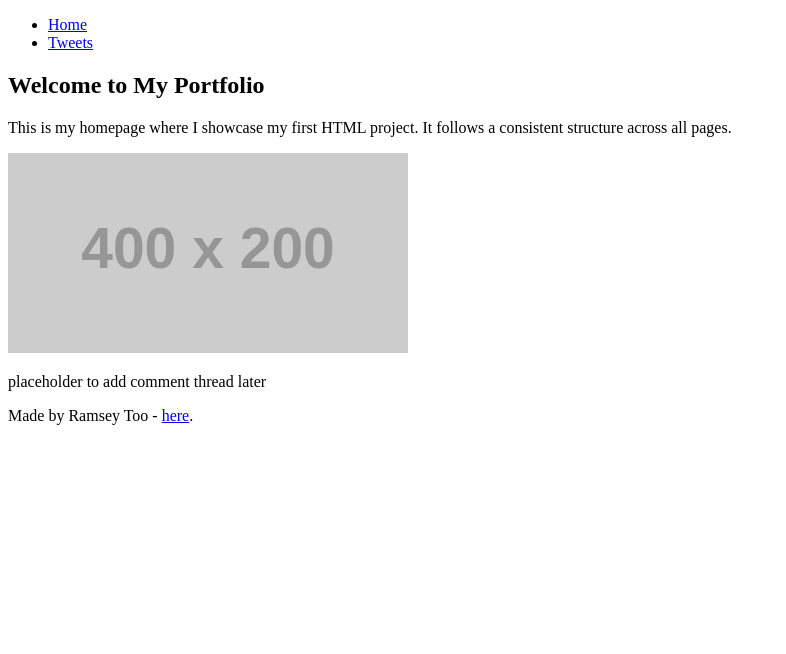
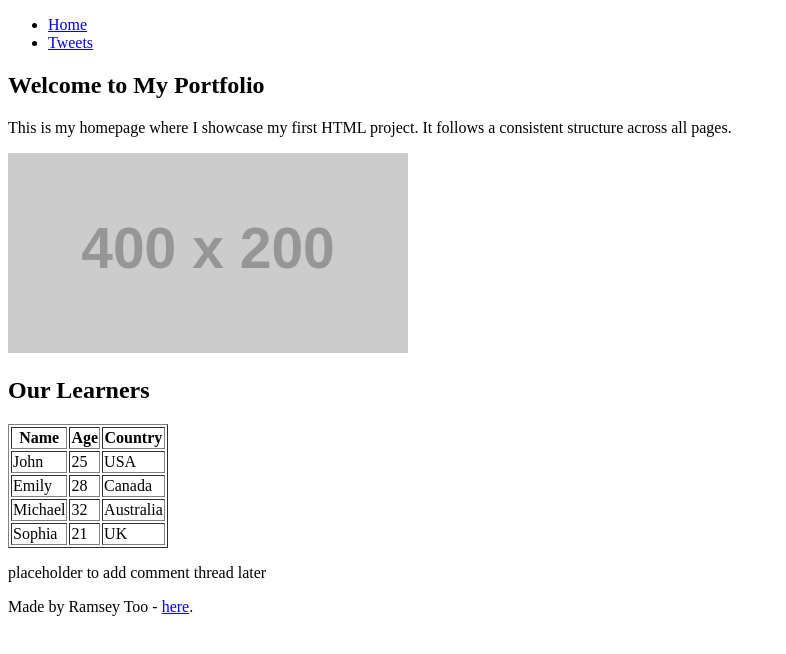
Before and after one commit to RamseyToo/My_First_Portfolio, a plain HTML site: page html_basic/index.html in a window 1280 px wide. Shown: the whole page, without its empty margins (0-786 px from the left). Drawn offline with Linux system fonts and the light colour scheme; placeholder pictures from the web are drawn by us.

Commit message:
Add some level of creativity

```diff
--- a/html_basic/index.html
+++ b/html_basic/index.html
@@ -17,6 +17,39 @@
       <h1>Welcome to My Portfolio</h1>
       <p>This is my homepage where I showcase my first HTML project. It follows a consistent structure across all pages.</p>
       <img src="https://via.placeholder.com/400x200" alt="Sample portfolio image">
+      <h2>Our Learners</h2>
+      <table border="1">
+        <thead>
+          <tr>
+            <th>Name</th>
+            <th>Age</th>
+            <th>Country</th>
+          </tr>
+        </thead>
+        <tbody>
+          <tr>
+            <td>John</td>
+            <td>25</td>
+            <td>USA</td>
+          </tr>
+          <tr>
+            <td>Emily</td>
+            <td>28</td>
+            <td>Canada</td>
+          </tr>
+          <tr>
+            <td>Michael</td>
+            <td>32</td>
+            <td>Australia</td>
+          </tr>
+          <tr>
+            <td>Sophia</td>
+            <td>21</td>
+            <td>UK</td>
+          </tr>
+        </tbody>
+      </table>
+    </article>
     </article>
 
     <aside>
```
